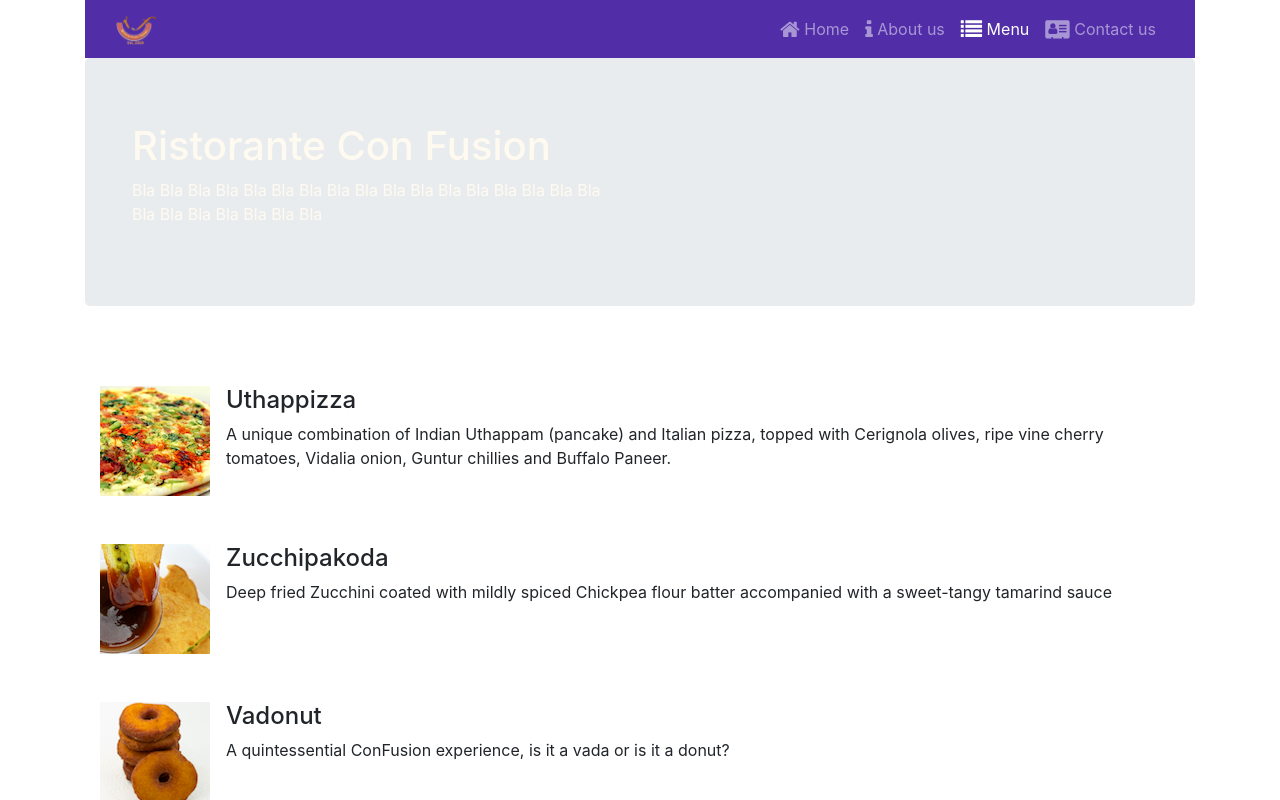
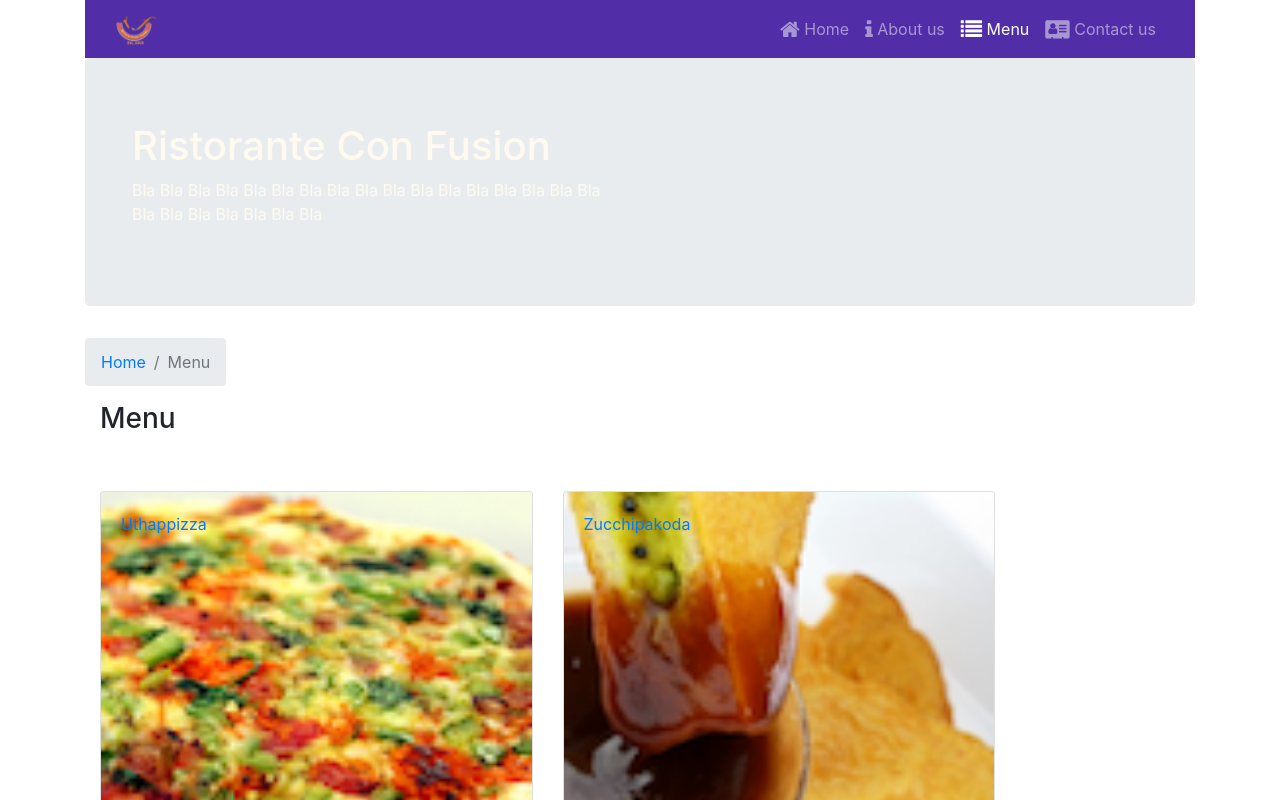
Before and after one commit to ridwanultanvir/Confusion-react-, a React (Create React App) app: page /menu in a window 1280 px wide. Shown: the top 800 px of the page. Built offline with nearby package versions, Linux system fonts and the light colour scheme.

Commit message:
dish detail component is now showing. see line 50 in menu component and line 76 in main component

```diff
--- a/src/components/ContactComponent.js
+++ b/src/components/ContactComponent.js
@@ -1,8 +1,22 @@
 import React from "react";
+import { Breadcrumb, BreadcrumbItem } from "reactstrap";
+import { Link } from "react-router-dom";
 
 function Contact(props) {
   return (
     <div className="container">
+      <div className="row">
+        <Breadcrumb>
+          <BreadcrumbItem>
+            <Link to="/home">Home</Link>
+          </BreadcrumbItem>
+          <BreadcrumbItem active>Contact us</BreadcrumbItem>
+        </Breadcrumb>
+        <div className="col-12">
+          <h3>Menu</h3>
+        </div>
+      </div>
+
       <div className="row row-content">
         <div className="col-12">
           <h3>Location Information</h3>
--- a/src/components/DishDetailComponent.js
+++ b/src/components/DishDetailComponent.js
@@ -1,5 +1,14 @@
 import React, { Component } from "react";
-import { Card, CardImg, CardBody, CardTitle, CardText } from "reactstrap";
+import {
+  Card,
+  CardImg,
+  CardBody,
+  CardTitle,
+  CardText,
+  Breadcrumb,
+  BreadcrumbItem,
+} from "reactstrap";
+import { Link } from "react-router-dom";
 
 class DishDetail extends Component {
   constructor(props) {
@@ -23,12 +32,28 @@ class DishDetail extends Component {
       const details = this.dishDetails();
       const comments = this.getComments();
       return (
+        <div className="container">
+          <div className="row">
+            <Breadcrumb>
+              <BreadcrumbItem>
+                <Link to="/home">Home</Link>
+              </BreadcrumbItem>
+              <BreadcrumbItem>
+                <Link to="/menu">Menu</Link>
+              </BreadcrumbItem>
+              <BreadcrumbItem active>{this.props.dish.name}</BreadcrumbItem>
+            </Breadcrumb>
+            <div className="col-12">
+              <h3>{this.props.dish.name}</h3>
+            </div>
+          </div>
           <div className="row mt-5">
             <div className="col-md-5">{details}</div>
             <div className="col-md-2"></div>
             <div className="col-md-5">
               <h1>Comments</h1>
               {comments}
+            </div>
           </div>
         </div>
       );
@@ -50,7 +75,7 @@ class DishDetail extends Component {
   }
 
   getComments() {
-    const comments = this.props.dish.comments.map((comment) => (
+    const comments = this.props.comments.map((comment) => (
       <div key={comment.id}>
         <h3>{comment.author}</h3>
         <p>Date: {comment.date.substring(0, 10)}</p>
--- a/src/components/HomeComponent.js
+++ b/src/components/HomeComponent.js
@@ -32,10 +32,10 @@ function Home(props) {
           <RenderCard item={props.dishes} />
         </div>
         <div className="col-12 col-md m-1">
-          <RenderCard item={props.leaders} />
+          <RenderCard item={props.promotions} />
         </div>
         <div className="col-12 col-md m-1">
-          <RenderCard item={props.promotions} />
+          <RenderCard item={props.leaders} />
         </div>
       </div>
     </div>
--- a/src/components/MainComponent.js
+++ b/src/components/MainComponent.js
@@ -36,6 +36,21 @@ class Main extends Component {
   render() {
     this.showDish(this.state.selectedDish);
 
+    const DishWithId = ({ match }) => {
+      return (
+        <DishDetail
+          dish={
+            this.state.dishes.filter(
+              (dish) => dish.id === parseInt(match.params.dishId)
+            )[0]
+          }
+          comments={this.state.comments.filter(
+            (comment) => comment.dishId === parseInt(match.params.dishId)
+          )}
+        />
+      );
+    };
+
     const HomePage = () => (
       <Home
         dishes={this.state.dishes.filter((dish) => dish.featured === true)[0]}
@@ -58,6 +73,7 @@ class Main extends Component {
             path="/menu"
             component={() => <Menu dishes={DISHES} />}
           />
+          <Route path="/menu/:dishId" component={DishWithId} />
           <Route path="/contactus" component={() => <Contact />} />
           <Redirect to="/home" />
         </Switch>
--- a/src/components/MenuComponent.js
+++ b/src/components/MenuComponent.js
@@ -1,5 +1,15 @@
 import React, { Component } from "react";
-import { Media } from "reactstrap";
+import {
+  Card,
+  CardImg,
+  CardBody,
+  CardTitle,
+  CardText,
+  CardImgOverlay,
+  Breadcrumb,
+  BreadcrumbItem,
+} from "reactstrap";
+import { Link } from "react-router-dom";
 
 class Menu extends Component {
   constructor(props) {
@@ -10,7 +20,22 @@ class Menu extends Component {
   render() {
     console.log("menu component render");
     const menu = this.getMenu();
-    return <div className="container">{menu}</div>;
+    return (
+      <div className="container">
+        <div className="row">
+          <Breadcrumb>
+            <BreadcrumbItem>
+              <Link to="/home">Home</Link>
+            </BreadcrumbItem>
+            <BreadcrumbItem active>Menu</BreadcrumbItem>
+          </Breadcrumb>
+          <div className="col-12">
+            <h3>Menu</h3>
+          </div>
+        </div>
+        <div className="row">{menu}</div>
+      </div>
+    );
   }
 
   componentDidMount() {
@@ -18,24 +43,45 @@ class Menu extends Component {
   }
 
   getMenu() {
-    const menu = this.props.dishes.map((dish) => (
-      <div className="row" key={dish.id}>
-        <div className="col-md-12 mt-5">
-          <Media onClick={() => this.props.setSelectedDish(dish)}>
-            <Media left>
-              <Media object src={dish.image} className="mr-3"></Media>
-            </Media>
-            <Media body>
-              <Media heading>{dish.name}</Media>
-              <p>{dish.description}</p>
-            </Media>
-          </Media>
+    const menu = this.props.dishes.map((dish) => {
+      return (
+        <div className="col-12 col-md-5 mt-5">
+          <Card>
+            <Link to={`menu/${dish.id}`}>
+              <CardImg top width="100%" src={dish.image}></CardImg>
+              <CardImgOverlay>
+                <CardTitle>{dish.name}</CardTitle>
+              </CardImgOverlay>
+            </Link>
+          </Card>
         </div>
-      </div>
-    ));
+      );
+    });
 
     return menu;
   }
+
+  // getMenu() {
+  //   const menu = this.props.dishes.map((dish) => (
+  //     <div className="row" key={dish.id}>
+  //       <div className="col-md-12 mt-5">
+  //         <Media>
+  //           <Link to={`menu/${dish.id}`}>
+  //             <Media left>
+  //               <Media object src={dish.image} className="mr-3"></Media>
+  //             </Media>
+  //             <Media body>
+  //               <Media heading>{dish.name}</Media>
+  //               <p>{dish.description}</p>
+  //             </Media>
+  //           </Link>
+  //         </Media>
+  //       </div>
+  //     </div>
+  //   ));
+
+  //   return menu;
+  // }
 }
 
 export default Menu;
```
Lines whose indentation alone changed are shown as unchanged.
